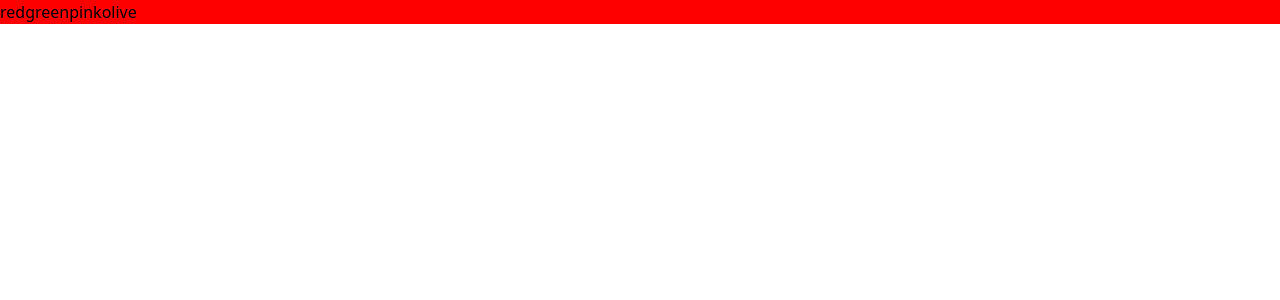
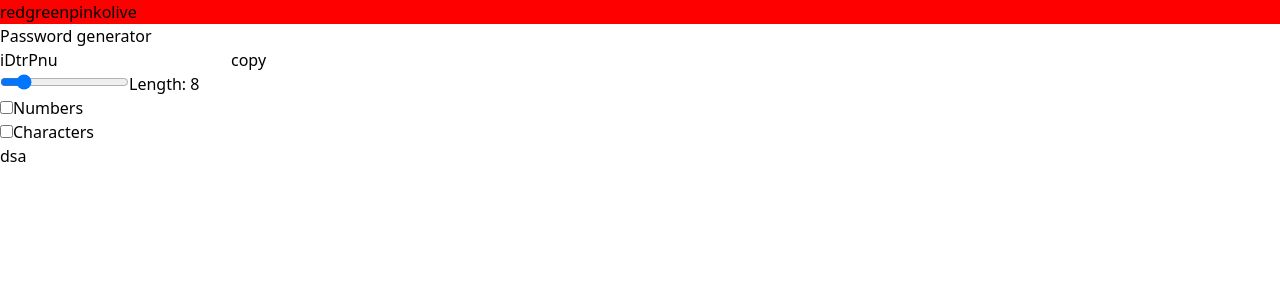
Before and after one commit to kalashjain1010/react-practice, a React (Vite) app: page / in a window 1280 px wide. Shown: the top 300 px of the page. Built offline with nearby package versions, Linux system fonts and the light colour scheme.

Commit message:
updattes

```diff
--- a/src/App.jsx
+++ b/src/App.jsx
@@ -6,7 +6,8 @@ function App() {
   return (
     <div>
       <ChangeBg />
-
+      <PassGenerator />
+   dsa
     </div>
   )
 }
```
